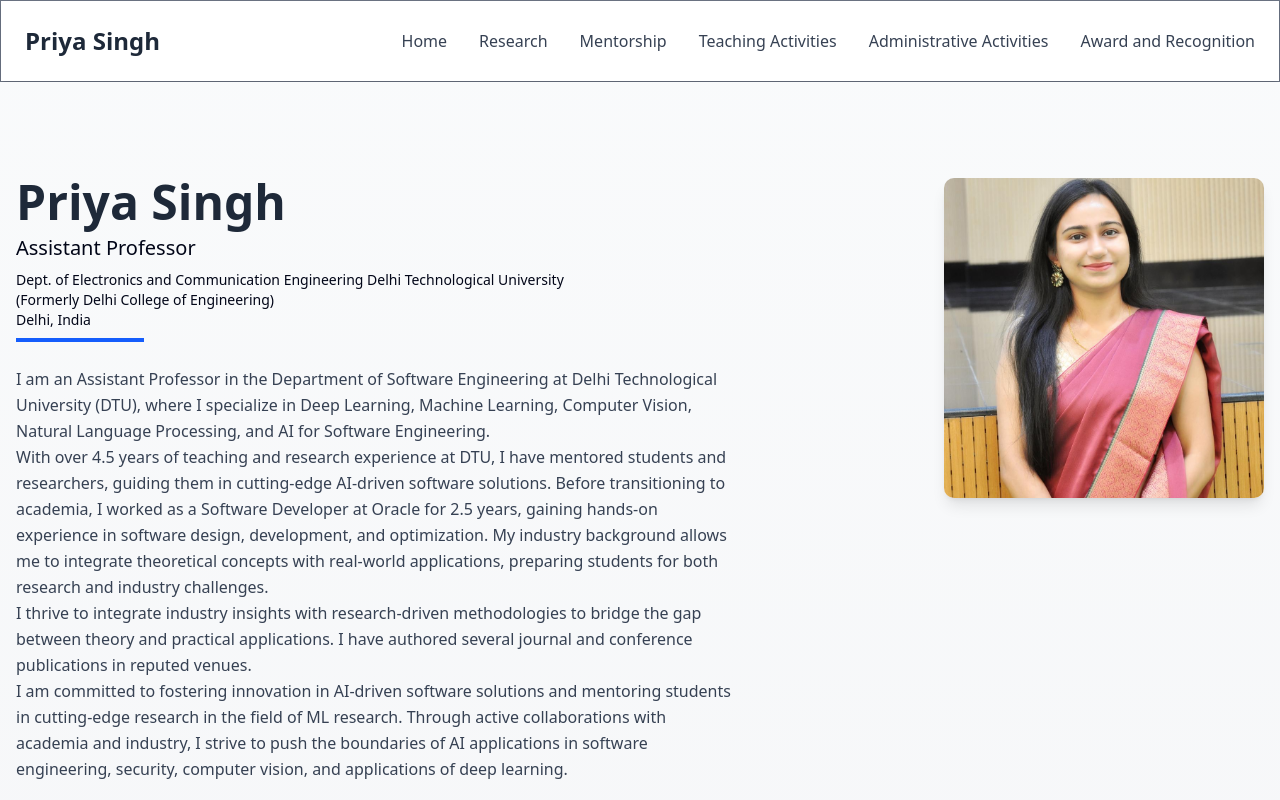
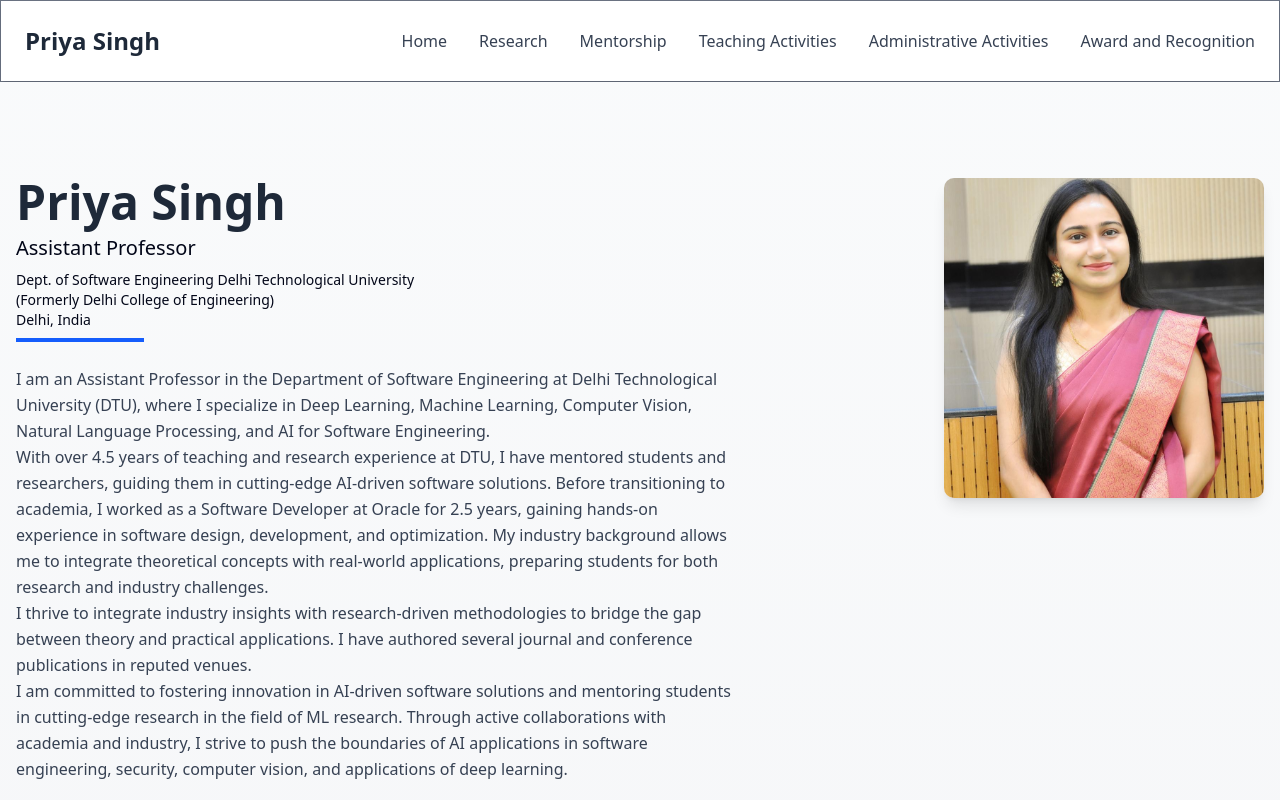
Before and after one commit to psingh-research/Priya-Singh, a React (Vite) app: page /Priya-Singh/home in a window 1280 px wide. Shown: the top 800 px of the page. Built offline with nearby package versions, Linux system fonts and the light colour scheme.

Commit message:
committted

```diff
--- a/src/Mycomponents/Home.jsx
+++ b/src/Mycomponents/Home.jsx
@@ -19,7 +19,7 @@ function Home() {
                 Assistant Professor
               </h2>
               <h2 className="text-sm md:text-sm font-medium text-gray-800-700">
-                Dept. of Electronics and Communication Engineering
+                Dept. of Software Engineering
 
 
                 Delhi Technological University
```
Also changed, not shown: 2 other files (tests, documents, lock files or other folders).
